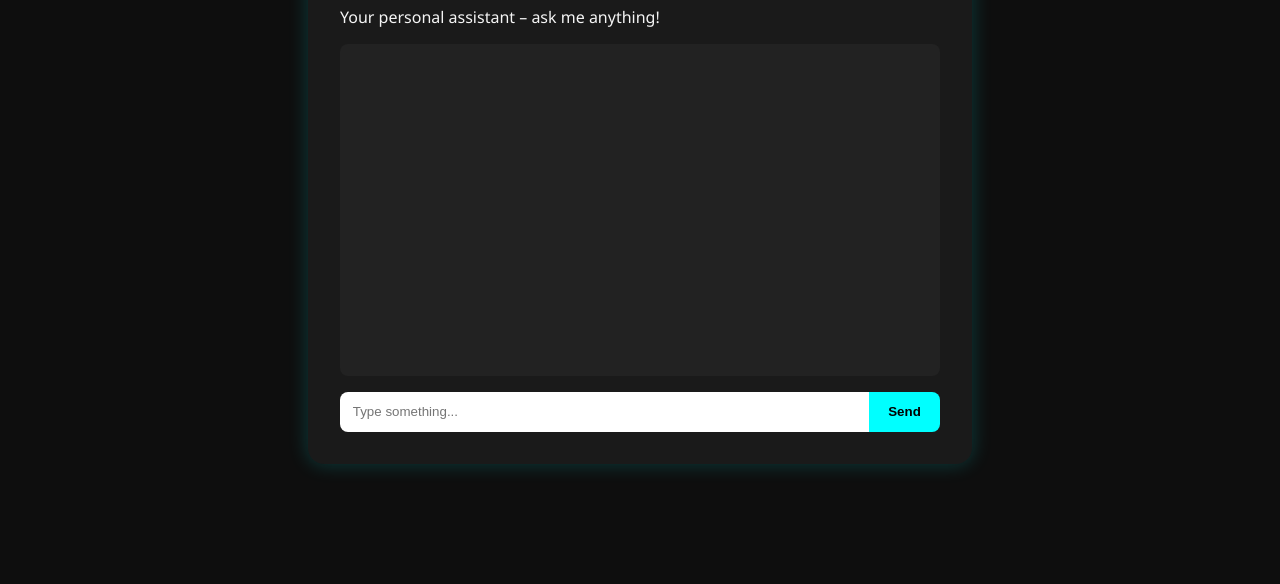
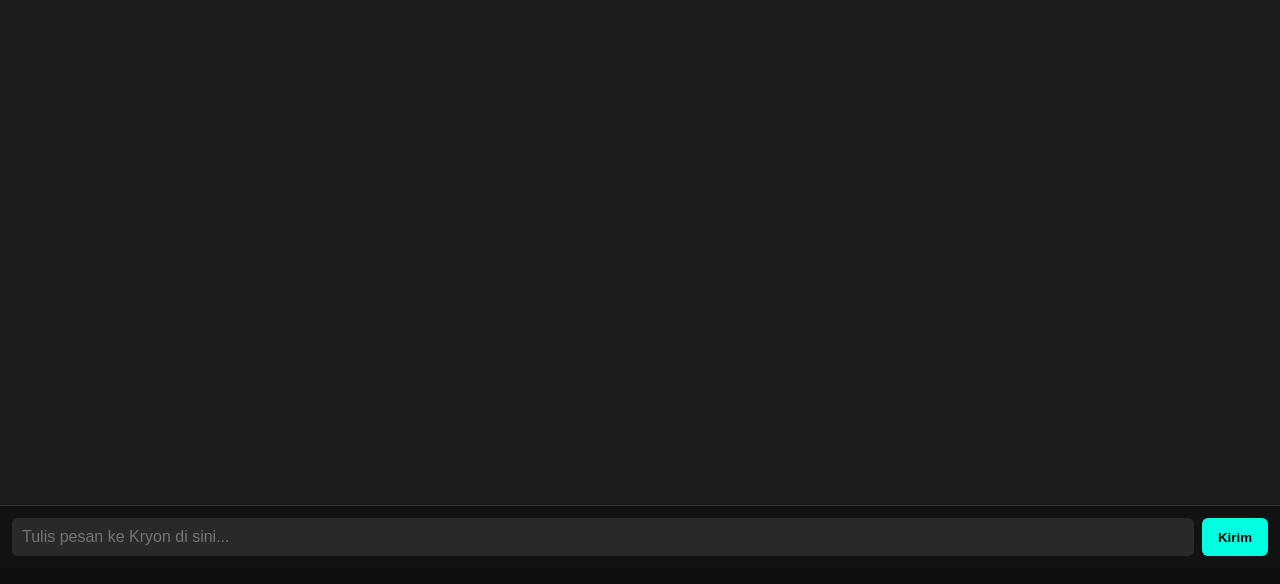
Before and after one commit to Amirauzn/kryon, a plain HTML site: page index.html in a window 1280 px wide. Shown: the part 232-816 px from the top of the page. Drawn offline with Linux system fonts and the light colour scheme.

Commit message:
Update index.html

```diff
--- a/index.html
+++ b/index.html
@@ -1,21 +1,70 @@
 <!DOCTYPE html>
-<html lang="en">
+<html lang="id">
 <head>
   <meta charset="UTF-8" />
   <meta name="viewport" content="width=device-width, initial-scale=1.0"/>
-  <title>KRYON – Your AI Assistant</title>
-  <link rel="stylesheet" href="style.css"/>
+  <title>Kryon - AI Assistant</title>
+  <style>
+    body {
+      font-family: 'Segoe UI', sans-serif;
+      background: #0f0f0f;
+      color: #f1f1f1;
+      margin: 0;
+      padding: 0;
+      display: flex;
+      flex-direction: column;
+      height: 100vh;
+    }
+    #chat-area {
+      flex: 1;
+      overflow-y: auto;
+      padding: 16px;
+      background-color: #1c1c1c;
+    }
+    .message {
+      margin-bottom: 12px;
+    }
+    .message strong {
+      color: #00ffe1;
+    }
+    #input-area {
+      display: flex;
+      padding: 12px;
+      background-color: #121212;
+      border-top: 1px solid #333;
+    }
+    #user-input {
+      flex: 1;
+      padding: 10px;
+      border: none;
+      border-radius: 6px;
+      font-size: 16px;
+      background: #292929;
+      color: #fff;
+    }
+    #send-btn {
+      padding: 10px 16px;
+      margin-left: 8px;
+      background-color: #00ffe1;
+      color: #000;
+      border: none;
+      border-radius: 6px;
+      cursor: pointer;
+      font-weight: bold;
+    }
+    #send-btn:hover {
+      background-color: #00ccb5;
+    }
+  </style>
 </head>
 <body>
-  <div class="container">
-    <h1>👋 Hello, I’m <span>KRYON</span></h1>
-    <p>Your personal assistant – ask me anything!</p>
-    <div class="chat-box" id="chat-box"></div>
-    <div class="input-box">
-      <input type="text" id="user-input" placeholder="Type something..." />
-      <button onclick="sendMessage()">Send</button>
-    </div>
+  <div id="chat-area"></div>
+
+  <div id="input-area">
+    <input type="text" id="user-input" placeholder="Tulis pesan ke Kryon di sini..." autocomplete="off" />
+    <button id="send-btn">Kirim</button>
   </div>
-  <script src="main.js"></script>
+
+  <script src="main.js" defer></script>
 </body>
 </html>
```
